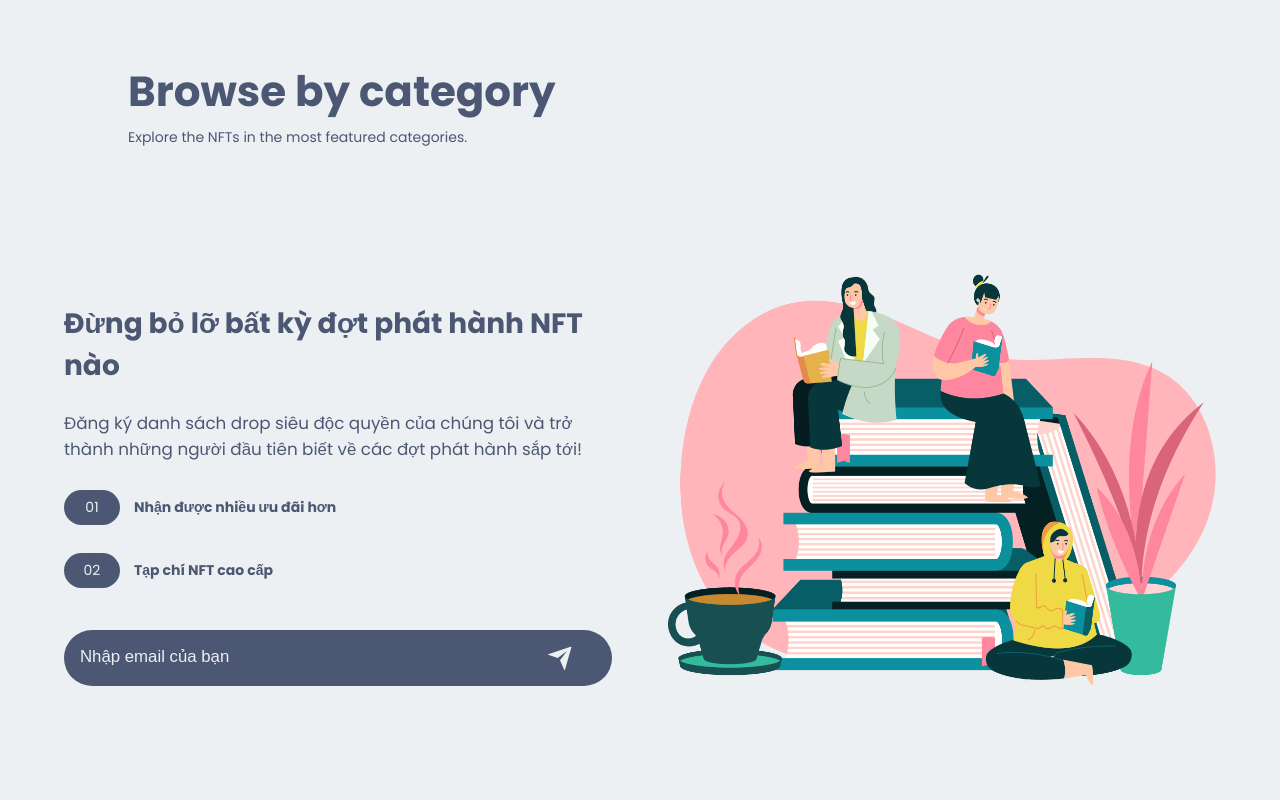
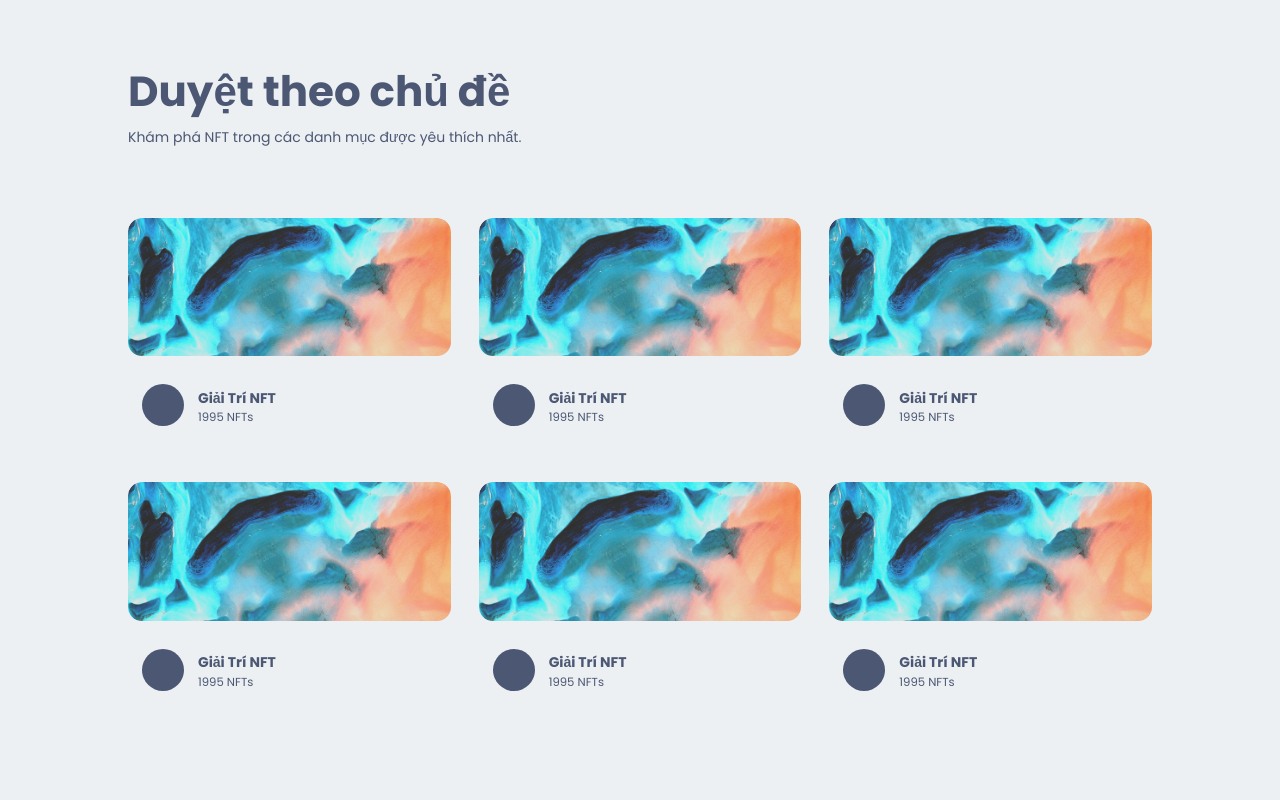
Before and after one commit to hungnongtrai2204/NFT-Marketplace-FE, a Next.js app: page / in a window 1280 px wide. Shown: the part 2120-2920 px from the top of the page. Built offline with nearby package versions, Linux system fonts and the light colour scheme.

Commit message:
Create Category Section

```diff
--- /dev/null
+++ b/components/Category/Category.jsx
@@ -0,0 +1,41 @@
+import React from "react";
+import Image from "next/image";
+import { BsCircleFill } from "react-icons/bs";
+
+//INTERNAL IMPORT
+import Style from "./Category.module.css";
+import images from "../../img";
+
+const Category = () => {
+  const CategoryArray = [1, 2, 3, 4, 5, 6];
+  return (
+    <div className={Style.box_category}>
+      <div className={Style.category}>
+        {CategoryArray.map((el, i) => (
+          <div className={Style.category_box} key={i + 1}>
+            <Image
+              src={images.creatorbackground1}
+              className={Style.category_box_img}
+              alt="Background image"
+              width={350}
+              height={150}
+              objectFit="cover"
+            />
+
+            <div className={Style.category_box_title}>
+              <span>
+                <BsCircleFill />
+              </span>
+              <div className={Style.category_box_title_info}>
+                <h4>Giải Trí NFT</h4>
+                <small>1995 NFTs</small>
+              </div>
+            </div>
+          </div>
+        ))}
+      </div>
+    </div>
+  );
+};
+
+export default Category;
--- /dev/null
+++ b/components/Category/Category.module.css
@@ -0,0 +1,61 @@
+.box_category {
+  width: 80%;
+  margin: 0 auto;
+}
+
+.category {
+  padding: 4rem 0;
+  display: grid;
+  grid-template-columns: repeat(6, 1fr);
+  gap: 2rem;
+}
+
+.category_box {
+  line-height: 0;
+  transition: all 0.3s ease-in;
+  border-radius: 1rem;
+  overflow: hidden;
+  cursor: pointer;
+  padding-bottom: 1rem;
+}
+
+.category_box:hover {
+  box-shadow: var(--box-shadow);
+}
+
+.category_box_img {
+  border-radius: 1rem;
+}
+
+.category_box_title {
+  display: flex;
+  align-items: center;
+  padding: 1rem;
+  gap: 1rem;
+}
+
+.category_box_title span {
+  font-size: 3rem;
+  margin-top: 1rem;
+}
+
+@media screen and (min-device-width: 320px) and (max-device-width: 425px) {
+  .box_category {
+    width: 90%;
+  }
+  .category {
+    grid-template-columns: 1fr;
+  }
+}
+
+@media screen and (min-device-width: 427px) and (max-device-width: 770px) {
+  .category {
+    grid-template-columns: repeat(2, 1fr);
+  }
+}
+
+@media screen and (min-device-width: 772px) and (max-device-width: 1025px) {
+  .category {
+    grid-template-columns: repeat(3, 1fr);
+  }
+}
--- a/components/componentsindex.js
+++ b/components/componentsindex.js
@@ -6,6 +6,7 @@
 import BigNFTSilder from "./BigNFTSilder/BigNFTSilder";
 import Subscribe from "./Subscribe/Subscribe";
 import Title from "./Title/Title";
+import Category from "./Category/Category";
 
 export {
   Button,
@@ -16,4 +17,5 @@
   BigNFTSilder,
   Subscribe,
   Title,
+  Category,
 };
--- a/pages/index.js
+++ b/pages/index.js
@@ -8,6 +8,7 @@
   BigNFTSilder,
   Subscribe,
   Title,
+  Category,
 } from "../components/componentsindex";
 
 const Home = () => {
@@ -17,9 +18,10 @@
       <Service />
       <BigNFTSilder />
       <Title
-        heading="Browse by category"
-        paragraph="Explore the NFTs in the most featured categories."
+        heading="Duyệt theo chủ đề"
+        paragraph="Khám phá NFT trong các danh mục được yêu thích nhất."
       />
+      <Category />
       <Subscribe />
     </div>
   );
```
